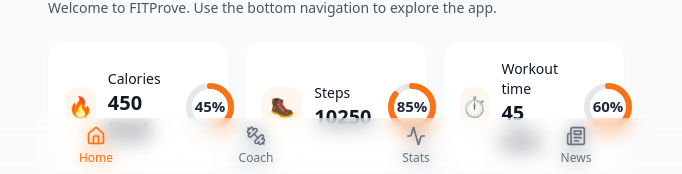
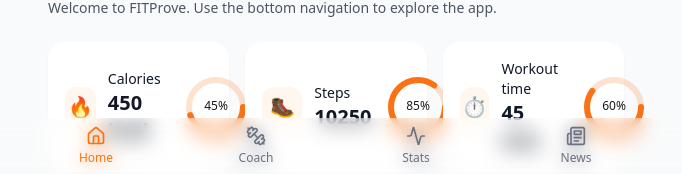
Before and after one commit to djeroriedewald-maker/FITProve.app, a React (Vite) app: page / in a window 1280 px wide. Shown: the part 626-800 px from the top of the page, without its empty margins (304-986 px from the left). Built offline with nearby package versions, Linux system fonts and the light colour scheme.

Commit message:
fix(ui): restore ProgressCircle component for KPI cards

```diff
--- a/src/components/ui/ProgressCircle.tsx
+++ b/src/components/ui/ProgressCircle.tsx
@@ -1,90 +1,59 @@
 import React from "react";
 
-type Props = {
-  /** 0..100 */
-  value: number;
-  /** Diameter in px */
-  size?: number;
-  /** Stroke in px */
-  strokeWidth?: number;
-  /** Eigen label; standaard wordt het percentage getoond */
-  label?: string | number;
-  /** Formatter voor het label, krijgt de ‘clamped’ value (0..100) */
-  formatLabel?: (v: number) => string;
-  /** Extra className voor de <svg> wrapper */
-  className?: string;
+type ProgressCircleProps = {
+  value: number; // tussen 0 en 100
+  size?: number; // diameter in px
+  strokeWidth?: number; // breedte van de lijn
 };
 
 export default function ProgressCircle({
   value,
-  size = 48,
+  size = 60,
   strokeWidth = 6,
-  label,
-  formatLabel = (v) => `${Math.round(v)}%`,
-  className = "",
-}: Props) {
-  // 0..100 forceren
-  const pct = Math.max(0, Math.min(100, value));
-
-  // geometrie
-  const r = (size - strokeWidth) / 2;
-  const c = 2 * Math.PI * r;
-  const dashOffset = c * (1 - pct / 100);
-
-  // label in het midden
-  const centerLabel =
-    label !== undefined && label !== null ? String(label) : formatLabel(pct);
-  const fontSize = Math.max(10, Math.round(size * 0.32)); // schaalbaar, maar leesbaar
+}: ProgressCircleProps) {
+  const radius = (size - strokeWidth) / 2;
+  const circumference = 2 * Math.PI * radius;
+  const offset = circumference - (value / 100) * circumference;
 
   return (
     <svg
       width={size}
       height={size}
-      viewBox={`0 0 ${size} ${size}`}
-      role="img"
-      aria-label={`${pct}%`}
-      className={className}
+      className="text-orange-500 dark:text-orange-400"
+      aria-label={`Progress: ${value}%`}
     >
-      {/* basisring */}
+      {/* Achtergrondcirkel */}
       <circle
+        stroke="currentColor"
+        className="opacity-20"
+        fill="transparent"
+        strokeWidth={strokeWidth}
+        r={radius}
         cx={size / 2}
         cy={size / 2}
-        r={r}
-        fill="none"
+      />
+      {/* Voorgrondcirkel */}
+      <circle
+        stroke="currentColor"
+        fill="transparent"
         strokeWidth={strokeWidth}
-        className="text-gray-200 dark:text-gray-800"
-        stroke="currentColor"
-      />
-
-      {/* progressring */}
-      <circle
+        strokeLinecap="round"
+        strokeDasharray={circumference}
+        strokeDashoffset={offset}
+        r={radius}
         cx={size / 2}
         cy={size / 2}
-        r={r}
-        fill="none"
-        strokeWidth={strokeWidth}
-        strokeLinecap="round"
-        className="text-orange-500 dark:text-orange-400"
-        stroke="currentColor"
-        style={{
-          strokeDasharray: c,
-          strokeDashoffset: dashOffset,
-          transform: "rotate(-90deg)",
-          transformOrigin: "50% 50%",
-          transition: "stroke-dashoffset .4s ease",
-        }}
+        className="transition-all duration-500 ease-out"
       />
-
-      {/* label in het midden */}
+      {/* Tekst in het midden */}
       <text
         x="50%"
         y="50%"
-        dy="0.35em"
+        dominantBaseline="middle"
         textAnchor="middle"
-        fontSize={fontSize}
-        className="fill-gray-800 dark:fill-gray-100 font-semibold"
+        className="text-xs font-medium fill-current text-zinc-900 dark:text-zinc-50"
       >
-        {centerLabel}
+        {value}%
       </text>
     </svg>
   );
```
